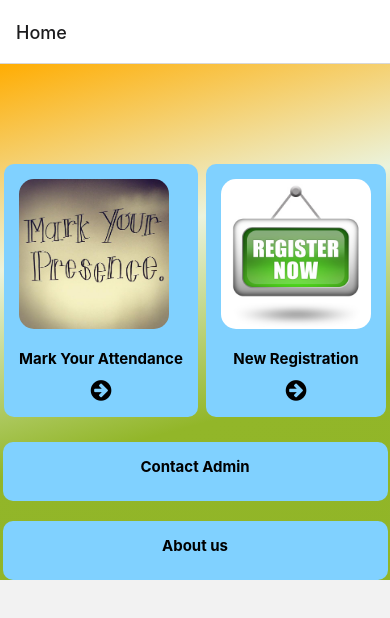
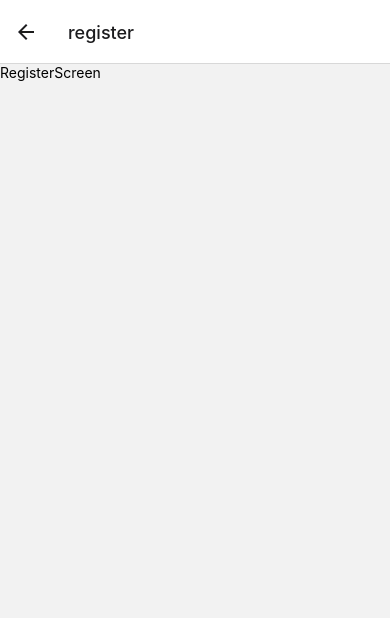
Before and after one commit to jagjit-1/SIH-Finale-frontend, a React Native app: screen /register in a window 390 px wide. Shown: the top 618 px of the page. Built offline with nearby package versions, Linux system fonts and the light colour scheme.

Commit message:
another commit

```diff
--- a/App.js
+++ b/App.js
@@ -10,7 +10,8 @@ import { FontAwesome } from '@expo/vector-icons';
 import AboutScreen from './Components/Screens/AboutScreen';
 import ProfileScreen from './Components/Screens/ProfileScreen';
 import { AntDesign } from '@expo/vector-icons';
-
+import RegisterScreen from './Components/Screens/RegisterScreen';
+import { LinearGradient } from 'expo-linear-gradient';
 
 export default function App() {
   const Stack = createNativeStackNavigator();
@@ -21,6 +22,7 @@ export default function App() {
           <Stack.Screen name="Home" component={HomeScreen} />
           <Stack.Screen name="About" component={AboutScreen} />
           <Stack.Screen name="Profile" component={ProfileScreen} />
+          <Stack.Screen name="register" component={RegisterScreen} />
         </Stack.Navigator>
       </NavigationContainer>
   );
--- a/Components/Screens/HomeScreen.js
+++ b/Components/Screens/HomeScreen.js
@@ -4,7 +4,7 @@ import { FontAwesome } from '@expo/vector-icons';
 import { LinearGradient } from 'expo-linear-gradient';
 
 
-const HomeScreen = () => {
+const HomeScreen = ({navigation}) => {
   return (
     <LinearGradient
       colors={['rgba(255,173,3,1)', 'rgba(235,243,220,1)', 'rgba(146,182,41,1)', 'rgba(145,181,39,1)']}
@@ -22,7 +22,7 @@ const HomeScreen = () => {
             </TouchableOpacity>
           </View>
           <View>
-            <TouchableOpacity style={styles.homescreen__button} activeOpacity={0.4}>
+            <TouchableOpacity style={styles.homescreen__button} activeOpacity={0.4} onPress={()=>navigation.navigate("register")} >
               <Image style={styles.homescreen__image} source={require("../images/register_now.jpg")} />
               <Text style={styles.homescreen__text}>
                 New Registration
--- a/Components/Screens/RegisterScreen.js
+++ b/Components/Screens/RegisterScreen.js
@@ -0,0 +1,14 @@
+import { StyleSheet, Text, View } from 'react-native'
+import React from 'react'
+
+const RegisterScreen = () => {
+  return (
+    <View>
+      <Text>RegisterScreen</Text>
+    </View>
+  )
+}
+
+export default RegisterScreen
+
+const styles = StyleSheet.create({})
```
Also changed, not shown: assets/screens/AttendanceRecord.js (deleted), assets/screens/HomeScreen.js (deleted), assets/screens/LandingScreen.js (deleted), assets/screens/PhotoCaptureScreen.js (deleted), assets/screens/RegisterScreen.js (deleted), assets/screens/TroubleShootScreen.js (deleted). Lines whose indentation alone changed are shown as unchanged.
